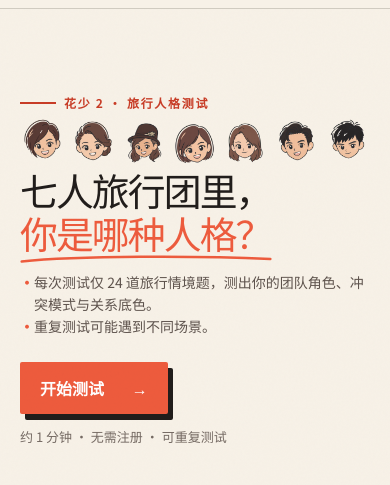
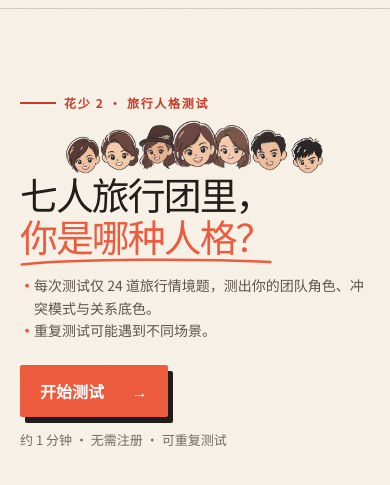
Before and after one commit to shandonggeshou-spec/huashao2-personality-test, a plain HTML site: page index.html in a window 390 px wide. Shown: the part 57-542 px from the top of the page. Drawn offline with Linux system fonts and the light colour scheme; a web font is replaced by a local one.

Commit message:
Group portraits into compact travel party
Co-authored-by: TRAE CLI <traecli@bytedance.com>

```diff
--- a/styles.css
+++ b/styles.css
@@ -36,15 +36,17 @@ nav { display: flex; align-items: center; gap: 18px; }
 .hero-copy { flex: 1.05; position: relative; z-index: 2; }
 .eyebrow { display: inline-flex; align-items: center; gap: 10px; font-size: 13px; font-weight: 700; letter-spacing: .18em; color: var(--orange-dark); text-transform: uppercase; }
 .eyebrow > span { width: 36px; height: 2px; background: currentColor; }
-.traveler-heads { display: flex; align-items: center; gap: 7px; margin: 20px 0 14px; padding-left: 2px; }
-.traveler-head { width: clamp(58px, 5vw, 72px); aspect-ratio: 1; margin: 0; position: relative; animation: traveler-float 3.1s ease-in-out infinite; will-change: transform; }
+.traveler-heads { display: flex; align-items: flex-end; width: fit-content; margin: 20px 0 10px; padding: 0 12px; animation: traveler-breathe 4.8s ease-in-out infinite; transform-origin: center bottom; }
+.traveler-head { width: clamp(62px, 5.1vw, 74px); aspect-ratio: 1; margin: 0 0 0 clamp(-17px, -1.15vw, -12px); position: relative; }
 .traveler-head:first-child { margin-left: 0; }
-.traveler-head:nth-child(2) { animation-delay: -.4s; } .traveler-head:nth-child(3) { animation-delay: -.8s; } .traveler-head:nth-child(4) { animation-delay: -1.2s; }
-.traveler-head:nth-child(5) { animation-delay: -1.6s; } .traveler-head:nth-child(6) { animation-delay: -2s; } .traveler-head:nth-child(7) { animation-delay: -2.4s; }
+.traveler-head:nth-child(1), .traveler-head:nth-child(7) { z-index: 1; transform: translateY(11px) scale(.84); }
+.traveler-head:nth-child(2), .traveler-head:nth-child(6) { z-index: 2; transform: translateY(5px) scale(.93); }
+.traveler-head:nth-child(3), .traveler-head:nth-child(5) { z-index: 3; transform: translateY(1px) scale(1); }
+.traveler-head:nth-child(4) { z-index: 4; transform: translateY(-2px) scale(1.07); }
 .traveler-head img { display: block; width: 100%; height: 100%; object-fit: contain; }
-.traveler-head:hover { z-index: 3; animation-play-state: paused; transform: translateY(-6px) scale(1.08) rotate(0); }
-@keyframes traveler-float { 0%, 100% { transform: translateY(0) rotate(-1deg); } 50% { transform: translateY(-5px) rotate(1deg); } }
-@media (prefers-reduced-motion: reduce) { .traveler-head { animation: none; } }
+.traveler-head:hover { z-index: 8; }
+@keyframes traveler-breathe { 0%, 100% { transform: translateY(0); } 50% { transform: translateY(-3px); } }
+@media (prefers-reduced-motion: reduce) { .traveler-heads { animation: none; } }
 h1 { margin: 8px 0 24px; font-family: "ZCOOL XiaoWei", serif; font-weight: 400; font-size: clamp(48px, 5.4vw, 82px); line-height: 1.08; letter-spacing: -.04em; }
 h1 > span { white-space: nowrap; }
 h1 em { color: var(--orange); font-style: normal; white-space: nowrap; position: relative; }
@@ -172,8 +174,12 @@ textarea { resize: vertical; }
   .hero-screen { padding: 30px 20px 24px; min-height: calc(100svh - 66px); gap: 16px; overflow: clip; }
   .hero-copy { flex: none; }
   .eyebrow { font-size: 12px; gap: 8px; letter-spacing: .14em; }
-  .traveler-heads { justify-content: space-between; gap: 3px; width: 100%; margin: 10px 0 6px; padding: 0; }
-  .traveler-head { width: clamp(40px, 11.6vw, 45px); }
+  .traveler-heads { justify-content: center; width: 100%; margin: 9px 0 3px; padding: 0 8px; }
+  .traveler-head { width: clamp(46px, 13.4vw, 54px); margin-left: clamp(-15px, -3.9vw, -11px); }
+  .traveler-head:nth-child(1), .traveler-head:nth-child(7) { transform: translateY(9px) scale(.82); }
+  .traveler-head:nth-child(2), .traveler-head:nth-child(6) { transform: translateY(4px) scale(.91); }
+  .traveler-head:nth-child(3), .traveler-head:nth-child(5) { transform: translateY(1px) scale(.98); }
+  .traveler-head:nth-child(4) { transform: translateY(-2px) scale(1.05); }
   h1 { margin: 3px 0 14px; font-size: clamp(34px, 9.7vw, 41px); line-height: 1.12; letter-spacing: -.05em; }
   .hero-points { font-size: 14px; line-height: 1.58; }
   .hero-points li { padding-left: 14px; }
@@ -211,7 +217,7 @@ textarea { resize: vertical; }
   .site-header { height: 58px; }
   .brand-mark { width: 32px; height: 32px; font-size: 19px; }
   .hero-screen { min-height: calc(100svh - 58px); padding-block: 20px 16px; gap: 10px; }
-  .traveler-heads { margin-block: 9px 5px; }
+  .traveler-heads { margin-block: 8px 3px; }
   h1 { margin-block: 2px 10px; }
   .hero-actions { margin-top: 16px; }
   .quiz-screen { min-height: calc(100svh - 58px); padding: 9px 10px 10px; }
```
